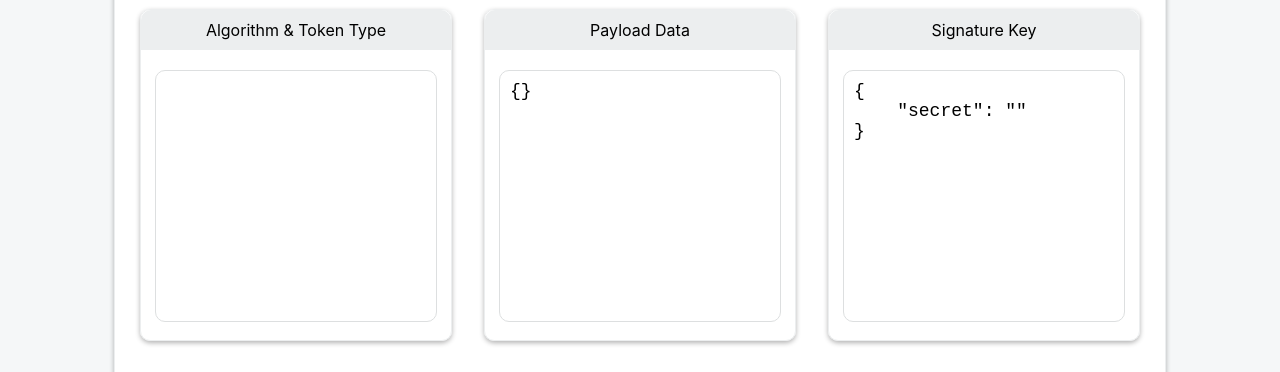
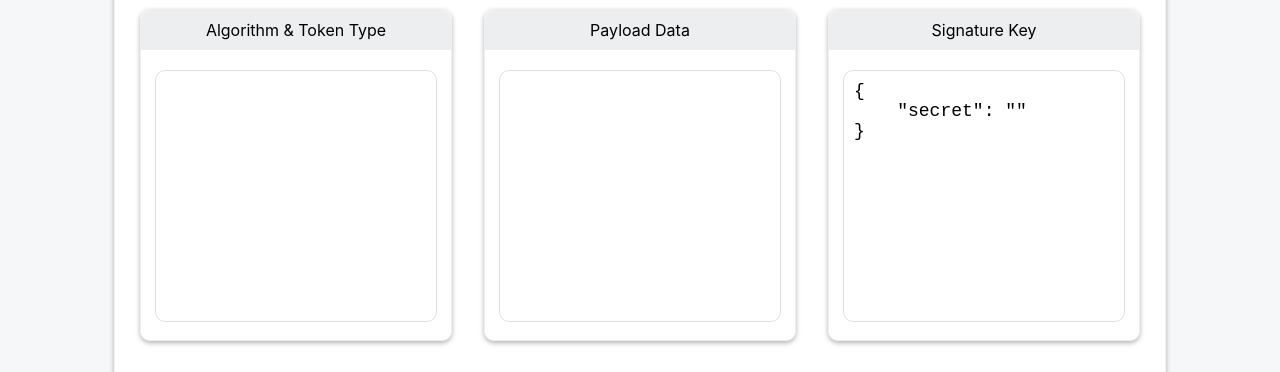
Before and after one commit to ISlavinskyi/jwt_api, a React (Create React App) app in the folder client/: page / in a window 1280 px wide. Shown: the part 388-760 px from the top of the page. Built offline with nearby package versions, Linux system fonts and the light colour scheme.

Commit message:
decode algorithm and token type

```diff
--- a/client/src/components/layouts/MainContent/MainContent.js
+++ b/client/src/components/layouts/MainContent/MainContent.js
@@ -53,10 +53,11 @@ class MainContent extends Component {
                 <div className='DecodedBlock'>
                     <DecodedBlock
                         title='Algorithm & Token Type'
+                        payload={this.props.tokenObj.algorithm}
                     />
                     <DecodedBlock
                         title='Payload Data'
-                        payload={this.props.tokenObj}
+                        payload={this.props.tokenObj.decode}
                     />
                     <DecodedBlock
                         title='Signature Key'
```
Also changed, not shown: 1 other file (tests, documents, lock files or other folders).
